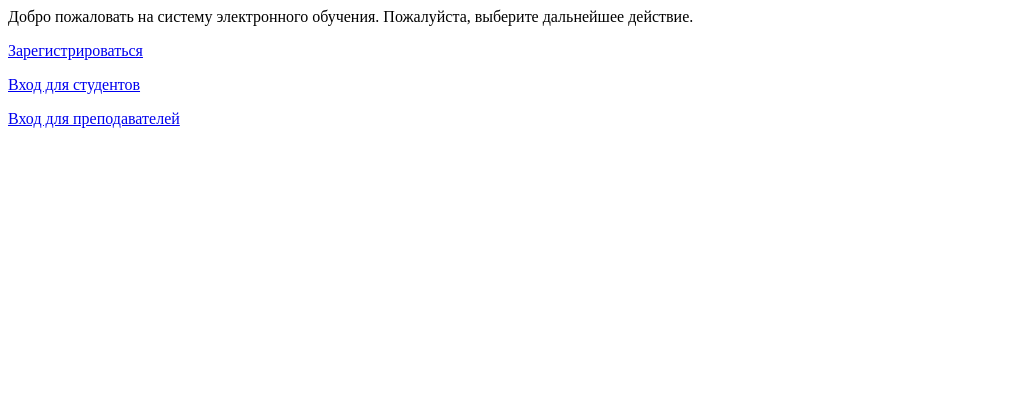
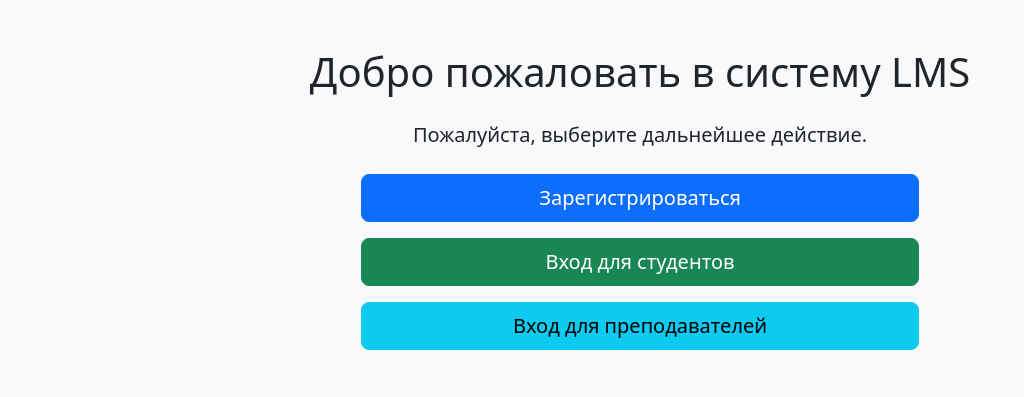
Before and after one commit to LMS-Django/LMS, a Django app: page / in a window 1280 px wide. Shown: the top 397 px of the page, without its empty margins (0-1024 px from the left). Run offline with Django 5.2, Linux system fonts and the light colour scheme.

Commit message:
Update main.html

```diff
--- a/main/templates/main/main.html
+++ b/main/templates/main/main.html
@@ -2,19 +2,22 @@
 <html lang="en">
 <head>
     <meta charset="UTF-8">
+    <meta name="viewport" content="width=device-width, initial-scale=1.0">
     <title>LMS</title>
+    <!-- Bootstrap CSS -->
+    <link href="https://cdn.jsdelivr.net/npm/bootstrap@5.3.0/dist/css/bootstrap.min.css" rel="stylesheet">
 </head>
-<body>
-    Добро пожаловать на систему электронного обучения.
-    Пожалуйста, выберите дальнейшее действие.
-    <p>
-        <a href="{% url 'register' %}">Зарегистрироваться</a>
-    </p>
-    <p>
-        <a href="{% url 'login_stud' %}">Вход для студентов</a>
-    </p>
-    <p>
-        <a href="{% url 'login_teacher' %}">Вход для преподавателей</a>
-    </p>
+<body class="bg-light">
+    <div class="container py-5 text-center">
+        <h1 class="mb-4">Добро пожаловать в систему LMS</h1>
+        <p class="lead mb-4">Пожалуйста, выберите дальнейшее действие.</p>
+        <div class="d-grid gap-3 col-6 mx-auto">
+            <a href="{% url 'register' %}" class="btn btn-primary btn-lg">Зарегистрироваться</a>
+            <a href="{% url 'login_stud' %}" class="btn btn-success btn-lg">Вход для студентов</a>
+            <a href="{% url 'login_teacher' %}" class="btn btn-info btn-lg">Вход для преподавателей</a>
+        </div>
+    </div>
+    <!-- Bootstrap JS -->
+    <script src="https://cdn.jsdelivr.net/npm/bootstrap@5.3.0/dist/js/bootstrap.bundle.min.js"></script>
 </body>
 </html>
```
